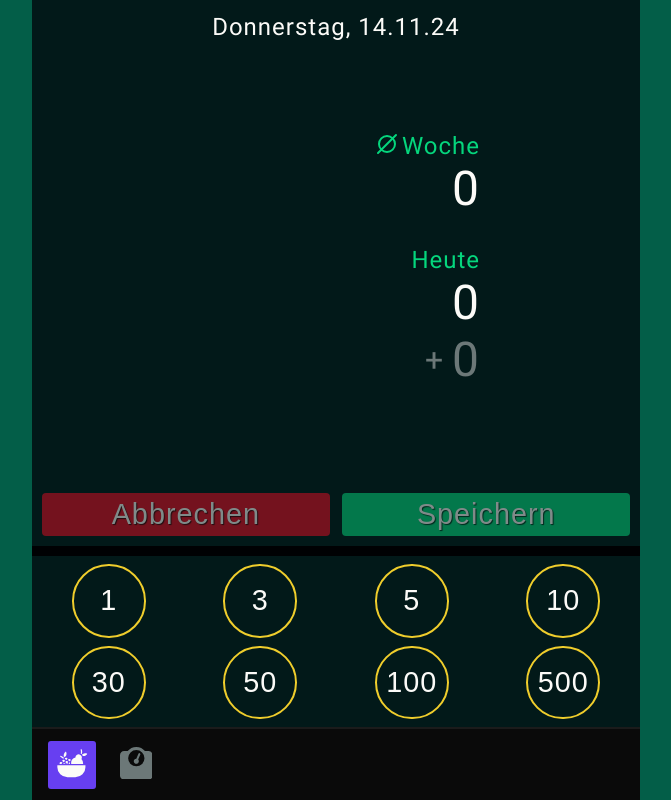
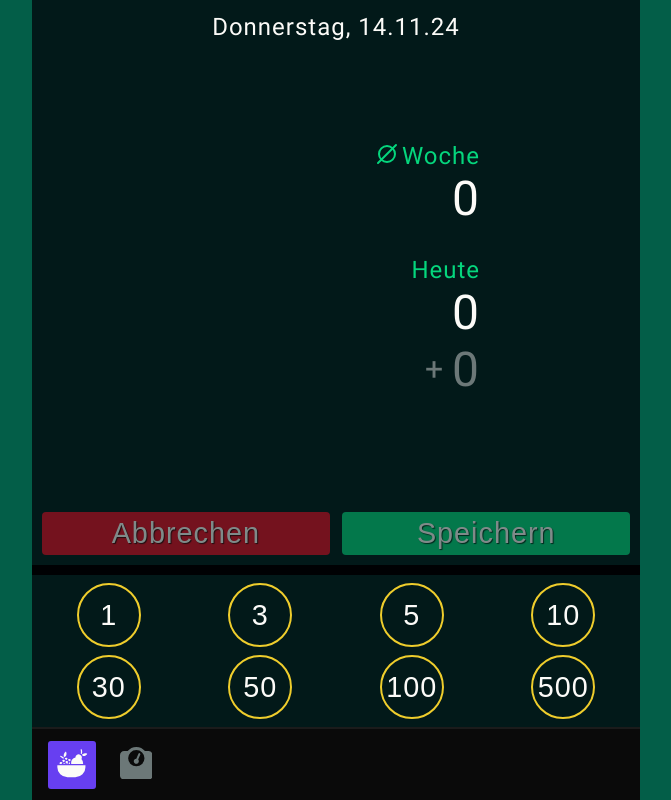
Before and after one commit to AlexSelMarburg/calories-app, a React (Vite) app: page / in a window 1280 px wide. Shown: the whole page, without its empty margins (304-975 px from the left). Built offline with nearby package versions, Linux system fonts and the light colour scheme.

Commit message:
css changed size add calories button

```diff
--- a/src/components/CaloriesButtons/AddCaloriesButton/AddCaloriesButton.module.css
+++ b/src/components/CaloriesButtons/AddCaloriesButton/AddCaloriesButton.module.css
@@ -1,6 +1,6 @@
 .AddCaloriesButton {
-  height: 4.6rem;
-  width: 4.6rem;
+  height: 4rem;
+  width: 4rem;
   border-radius: 50%;
   letter-spacing: 1px;
   border: none;
```
